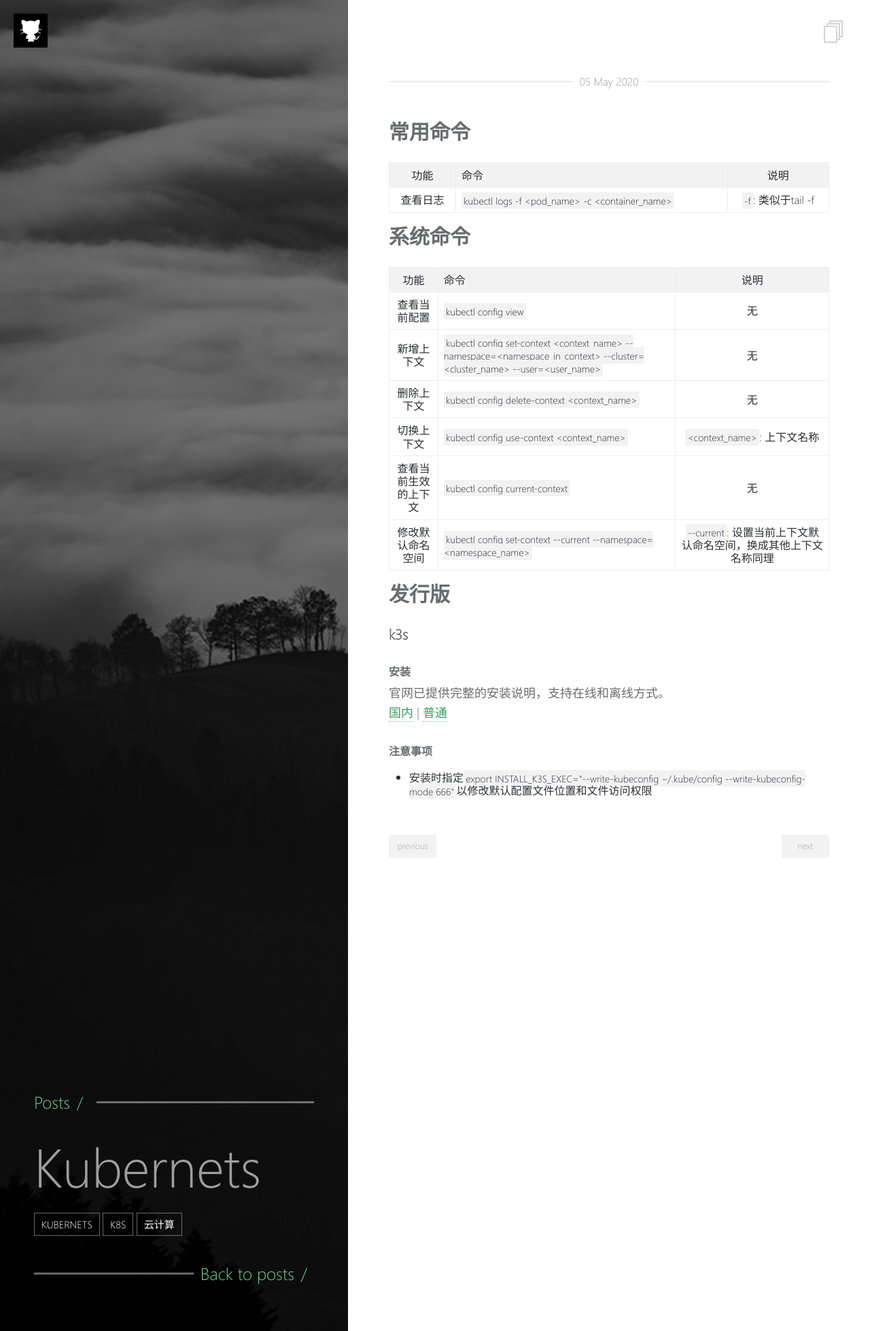
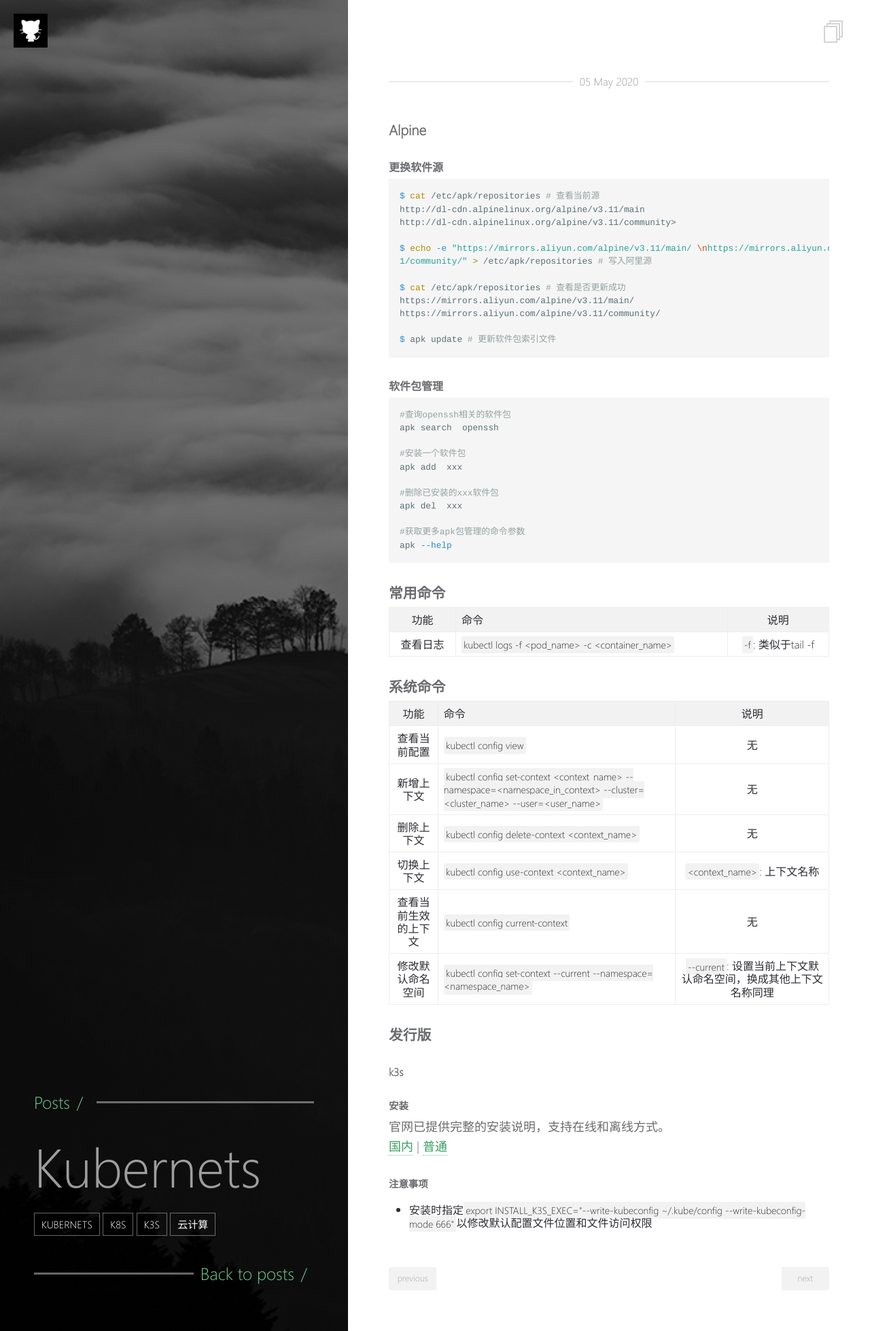
Before and after one commit to nandem/nandem.github.io, a Jekyll site: the page built from _posts/2020-05-05-Kubernetes.MD, in a window 1280 px wide. Shown: the whole page at 68% size. Built offline with Jekyll 4.4.1, drawn with Linux system fonts in a browser that asks for light colours.

Commit message:
Update 2020-05-05-Kubernetes.MD

````diff
--- a/_posts/2020-05-05-Kubernetes.MD
+++ b/_posts/2020-05-05-Kubernetes.MD
@@ -6,16 +6,48 @@ categories:
 tags:
   - kubernets
   - k8s
+  - k3s
   - 云计算
 ---
 
-## 常用命令
+### Alpine
+#### 更换软件源
+```bash
+$ cat /etc/apk/repositories # 查看当前源
+http://dl-cdn.alpinelinux.org/alpine/v3.11/main
+http://dl-cdn.alpinelinux.org/alpine/v3.11/community>
+
+$ echo -e "https://mirrors.aliyun.com/alpine/v3.11/main/ \nhttps://mirrors.aliyun.com/alpine/v3.1
+1/community/" > /etc/apk/repositories # 写入阿里源
+
+$ cat /etc/apk/repositories # 查看是否更新成功
+https://mirrors.aliyun.com/alpine/v3.11/main/
+https://mirrors.aliyun.com/alpine/v3.11/community/
+
+$ apk update # 更新软件包索引文件
+```
+#### 软件包管理
+```bash
+#查询openssh相关的软件包
+apk search  openssh
+
+#安装一个软件包
+apk add  xxx
+
+#删除已安装的xxx软件包
+apk del  xxx
+
+#获取更多apk包管理的命令参数
+apk --help
+```
+
+### 常用命令
 
 |功能|命令|说明|
 |:---:|:---|:---:|
 |查看日志|```kubectl logs -f <pod_name> -c <container_name>```|```-f```: 类似于tail -f|
 
-## 系统命令
+### 系统命令
 
 |功能|命令|说明|
 |:---:|:---|:---:|
@@ -26,11 +58,11 @@ tags:
 |查看当前生效的上下文|```kubectl config current-context```|无|
 |修改默认命名空间|```kubectl config set-context --current --namespace=<namespace_name>```|```--current```: 设置当前上下文默认命名空间，换成其他上下文名称同理|
 
-## 发行版
-### k3s
-#### 安装
+### 发行版
+#### k3s
+##### 安装
 官网已提供完整的安装说明，支持在线和离线方式。<br>
 [国内](https://docs.rancher.cn/k3s/) | [普通](https://rancher.com/docs/k3s/latest/en/quick-start/)
 
-#### 注意事项
+##### 注意事项
 - 安装时指定```export INSTALL_K3S_EXEC="--write-kubeconfig ~/.kube/config --write-kubeconfig-mode 666"```以修改默认配置文件位置和文件访问权限
````
